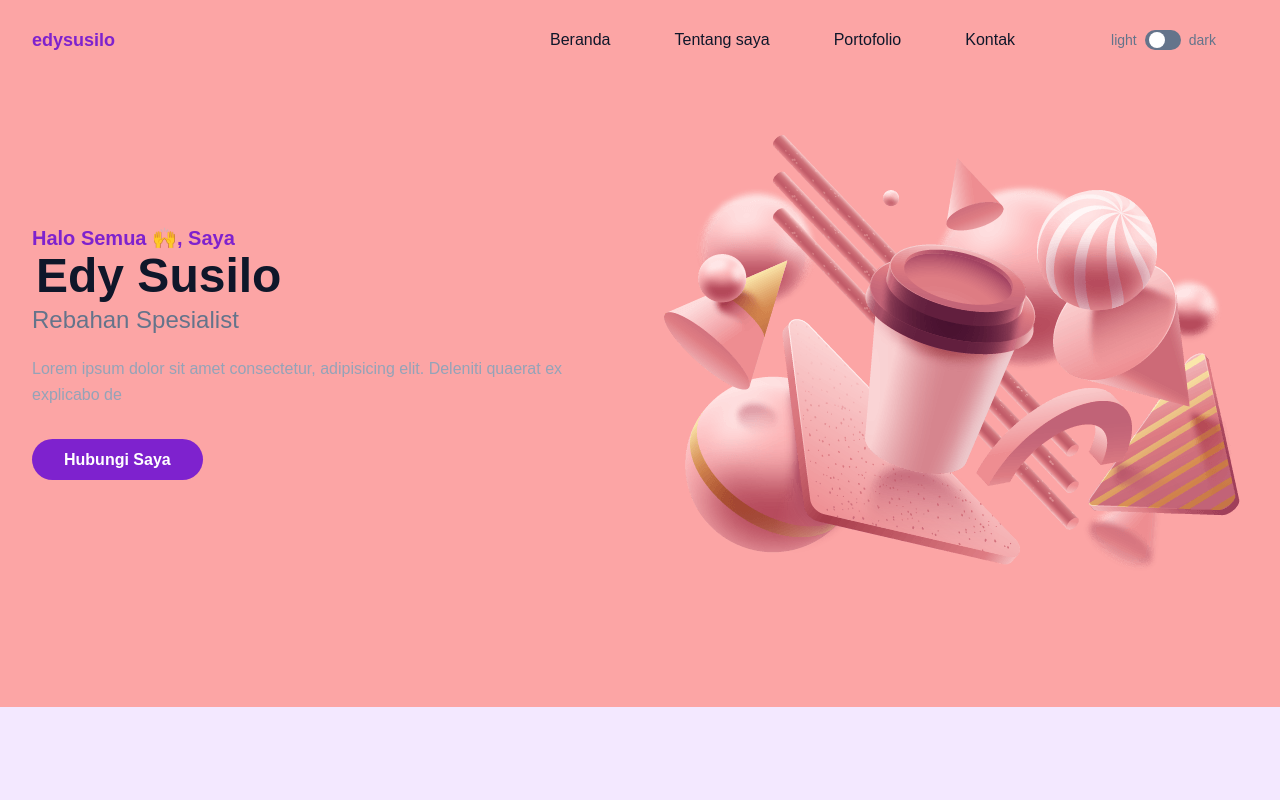
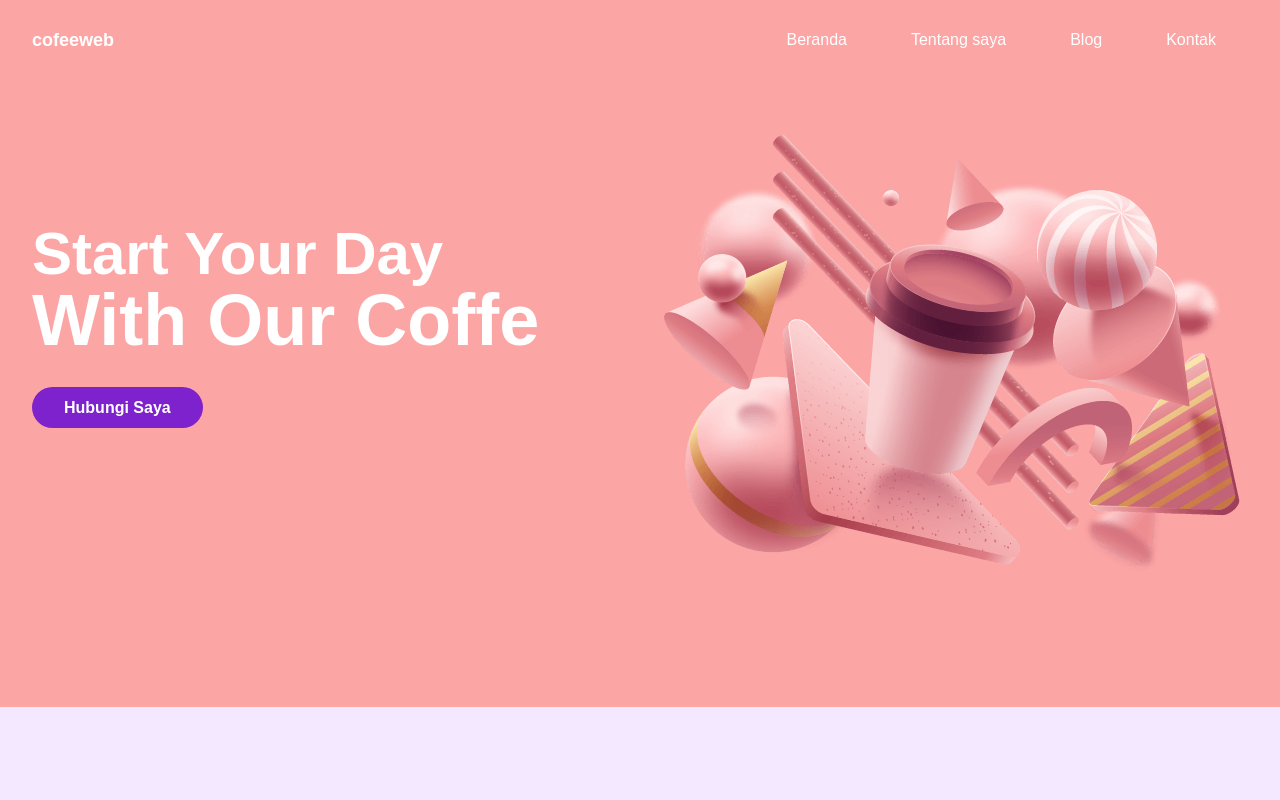
Before and after one commit to olisuside/webcofee, a website: page index.html in a window 1280 px wide. Shown: the top 800 px of the page. Drawn offline with Linux system fonts and the light colour scheme.

Commit message:
update hero and navbar

```diff
--- a/index.html
+++ b/index.html
@@ -15,7 +15,7 @@
         <div class="container">
             <div class="flex items-center justify-between relative">
                 <div class="px-4">
-                    <a href="#home" class="font-bold text-lg text-primary block py-6">edysusilo</a>
+                    <a href="#home" class="font-bold text-lg text-white block py-6">cofeeweb</a>
                 </div>
                 <div class="flex items-center px-4">
                     <button name="hamburger" id="hamburger" type="button" class="block absolute right-4 lg:hidden">
@@ -30,29 +30,29 @@
                         <ul class="block lg:flex">
                             <li class="group">
                                 <a href="#home"
-                                    class="text-base text-dark py-2 mx-8 flex group-hover:text- dark:text-white">Beranda</a>
+                                    class="items-nav text-base text-white py-2 mx-8 flex group-hover:text- dark:text-white">Beranda</a>
                             </li>
                             <li class="group">
                                 <a href="#about"
-                                    class="text-base text-dark py-2 mx-8 flex group-hover:text- dark:text-white">Tentang
+                                    class="items-nav text-base text-white py-2 mx-8 flex group-hover:text- dark:text-white">Tentang
                                     saya</a>
                             </li>
-                            <li class="group">
+                            <!-- <li class="group">
                                 <a href="#portofolio"
                                     class="text-base text-dark py-2 mx-8 flex group-hover:text- dark:text-white">Portofolio</a>
-                            </li>
+                            </li> -->
 
                             <!-- <li class="group">
                             <a href="#client" class="text-base text-dark py-2 mx-8 flex group-hover:text- dark:text-white">Client</a>
+                        </li> -->
+                        <li class="group">
+                            <a href="#blog" class="items-nav text-base text-white py-2 mx-8 flex group-hover:text- dark:text-white">Blog</a>
                         </li>
-                        <li class="group">
-                            <a href="#blog" class="text-base text-dark py-2 mx-8 flex group-hover:text- dark:text-white">Blog</a>
-                        </li> -->
                             <li class="group">
                                 <a href="#contact"
-                                    class="text-base text-dark py-2 mx-8 flex group-hover:text- dark:text-white">Kontak</a>
+                                    class="items-nav text-base text-white py-2 mx-8 flex group-hover:text- dark:text-white">Kontak</a>
                             </li>
-                            <li class="flex items-center pl-8 mx-8">
+                            <!-- <li class="flex items-center pl-8 mx-8">
                                 <div class="flex">
                                     <span class="mr-2 text-sm text-slate-500">light</span>
                                     <input type="checkbox" class="hidden" id="dark-toggle">
@@ -65,7 +65,7 @@
                                     </label>
                                     <span class="ml-2 text-sm text-slate-500">dark</span>
                                 </div>
-                            </li>
+                            </li> -->
                         </ul>
                     </nav>
 
@@ -81,7 +81,10 @@
             <div class="flex flex-wrap-reverse">
 
                 <div class="w-full self center px-4 lg:pt-24 pt-10 lg:w-1/2">
-                    <h1 class="text-base font-semibold text-primary md:text-xl">
+                    <h1 class="font-semibold text-white lg:text-6xl text-5xl">Start Your Day</h1>
+                    <p class="font-bold text-white lg:text-7xl text-6xl mb-10">With Our Coffe</p>
+
+                    <!-- <h1 class="text-base font-semibold text-primary md:text-xl">
                         Halo Semua 🙌, Saya
                         <span class="block font-bold text-dark
                     text-4xl mx-1 lg:text-5xl dark:text-white">Edy Susilo</span>
@@ -91,7 +94,7 @@
                     </h2>
                     <p class="font-medium text-slate-400 mb-10 leading-relaxed">Lorem ipsum dolor sit amet consectetur,
                         adipisicing elit. Deleniti quaerat ex explicabo de
-                    </p>
+                    </p> -->
 
                     <a href="#" class="text-base font-semibold text-white bg-primary
                 py-3 px-8 rounded-full hover:shadow-lg hover:opacity-70 transition
--- a/src/input.css
+++ b/src/input.css
@@ -7,12 +7,12 @@ body{
 }
 
 .navbar-fixed{
-    @apply fixed z-[9999] bg-white bg-opacity-70 backdrop-blur-sm dark:bg-dark dark:bg-opacity-70;
+    @apply fixed z-[9999] bg-dark bg-opacity-20 backdrop-blur-sm dark:bg-dark dark:bg-opacity-70;
     box-shadow: inset 0 -1px 0 0 rgba(0, 0, 0, 0.1);
 }
 
 .hamburger-line{
-    @apply w-[25px] h-[1px] my-2 block bg-dark dark:bg-white;
+    @apply w-[25px] h-[1px] my-2 block bg-white dark:bg-white;
 }
 
 .hamburger-active > span:nth-child(1){
```
Also changed, not shown: dist/js/script.js, dist/output.css.
